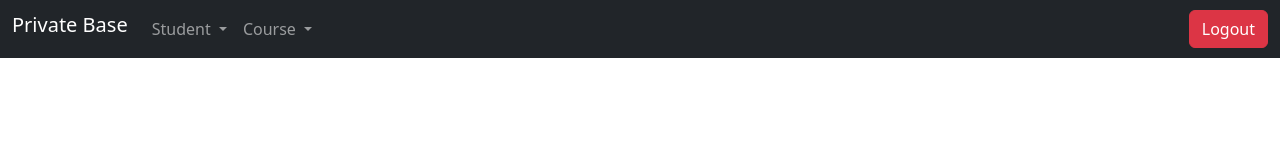
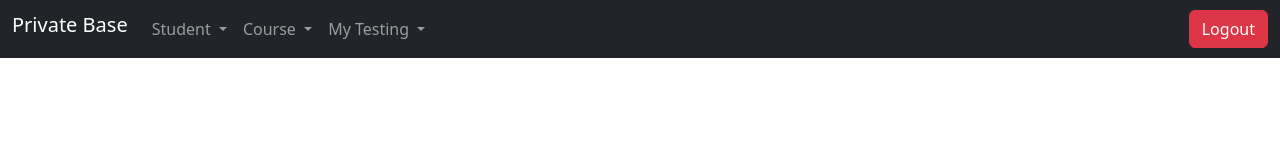
Before and after one commit to suren-11/training3, an Angular app: page /dashboard in a window 1280 px wide. Shown: the top 160 px of the page. Built offline with nearby package versions, Linux system fonts and the light colour scheme.

Commit message:
add my testing component to the navbar

```diff
--- a/src/app/private-base/private-base.component.html
+++ b/src/app/private-base/private-base.component.html
@@ -36,6 +36,13 @@
                     </ul>
                 </li>
 
+                <li class="nav-item dropdown">
+                    <button class="nav-link dropdown-toggle" id="courseDropdown" role="button"
+                        data-bs-toggle="dropdown" aria-expanded="false" routerLink="/dashboard/my-testing">
+                        My Testing
+                    </button>
+                </li>
+
             </ul>
 
             <div class="ms-auto">
```
